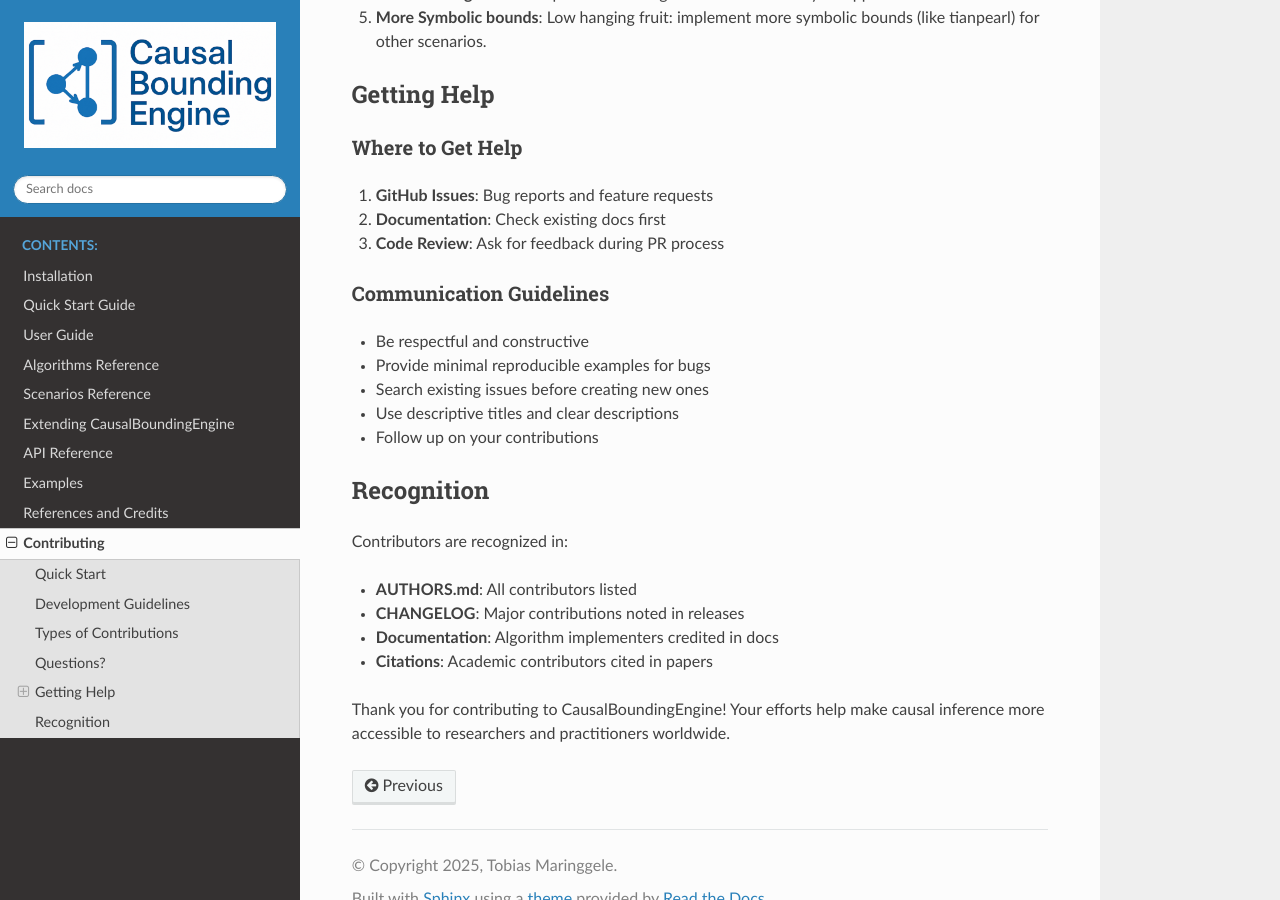
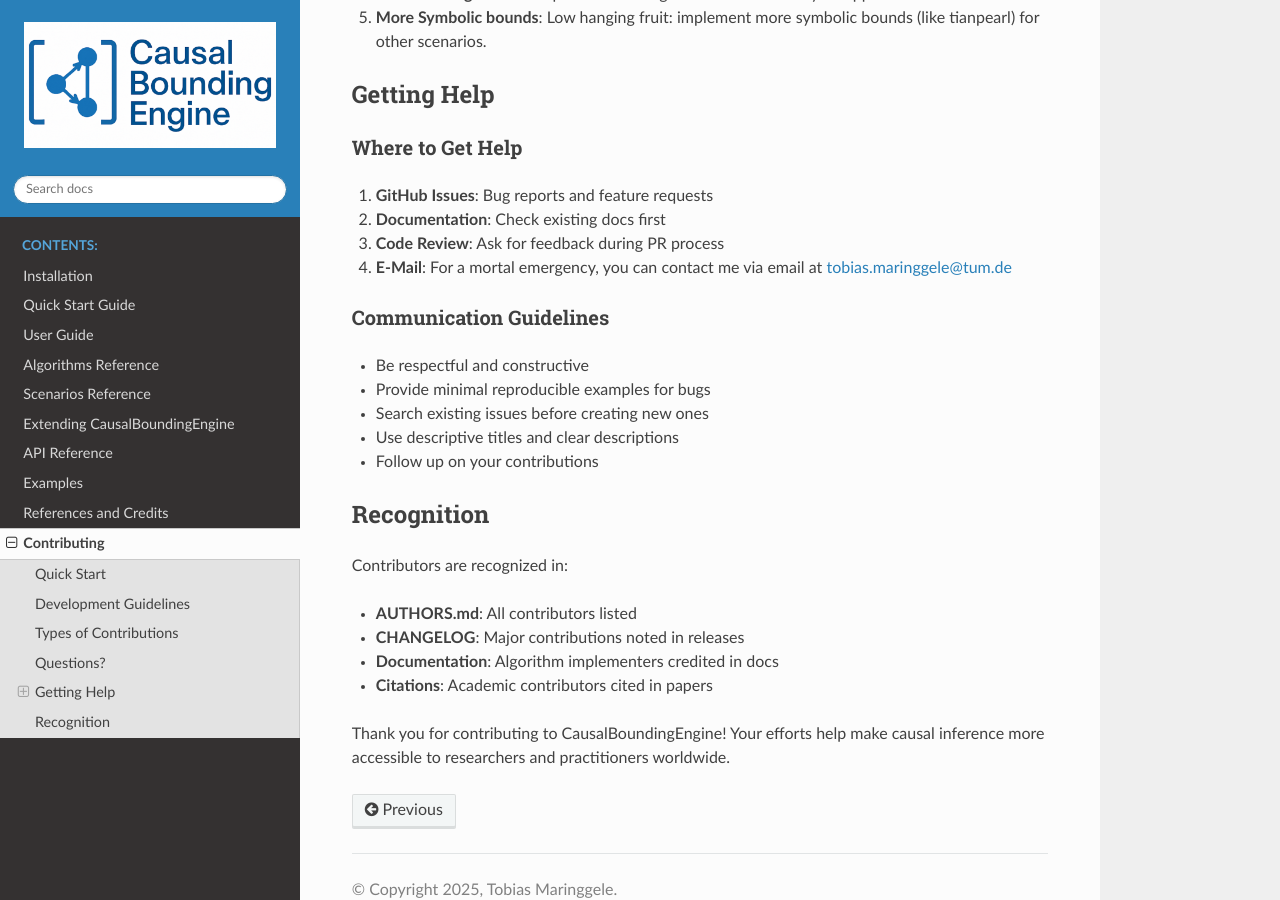
Before and after one commit to tmaringgele/CausalBoundingEngine, a Sphinx documentation site: the page built from docs/source/contributing.rst, in a window 1280 px wide and 900 px high, scrolled down 2259 px. Built offline with Sphinx 7.4.7 and the Read the Docs theme 3.1.0, drawn with Linux system fonts in a browser that asks for light colours.

Commit message:
handle mortal emergencies

```diff
--- a/docs/source/contributing.rst
+++ b/docs/source/contributing.rst
@@ -106,6 +106,7 @@ Where to Get Help
 1. **GitHub Issues**: Bug reports and feature requests
 2. **Documentation**: Check existing docs first
 3. **Code Review**: Ask for feedback during PR process
+4. **E-Mail**: For a mortal emergency, you can contact me via email at tobias.maringgele@tum.de
 
 Communication Guidelines
 ~~~~~~~~~~~~~~~~~~~~~~~
--- a/docs/source/index.rst
+++ b/docs/source/index.rst
@@ -8,7 +8,7 @@ CausalBoundingEngine Documentation
 
 |
 
-CausalBoundingEngine is a modular Python package for comparing and applying causal bounding algorithms. It provides a unified interface for computing bounds on causal effects in scenarios with unmeasured confounding and instrumental variables.
+CausalBoundingEngine is a modular Python package for comparing and applying causal bounding algorithms. It provides a unified interface for computing bounds on causal effects in scenarios with unmeasured confounding.
 
 .. image:: https://img.shields.io/pypi/v/causalboundingengine.svg
    :target: https://pypi.org/project/causalboundingengine/
--- a/pyproject.toml
+++ b/pyproject.toml
@@ -2,7 +2,7 @@
 name = "causalboundingengine"
 version = "0.1.0"
 description = "A framework for causal bounding algorithms"
-authors = [{ name = "Tobias Maringgele", email = "tmaringgele@outlook.at" }]
+authors = [{ name = "Tobias Maringgele", email = "tobias.maringgele@tum.de" }]
 readme = "README.md"
 license = { text = "MIT" }
 requires-python = ">=3.8"
```
Also changed, not shown: README.md (+1 -0 lines).
